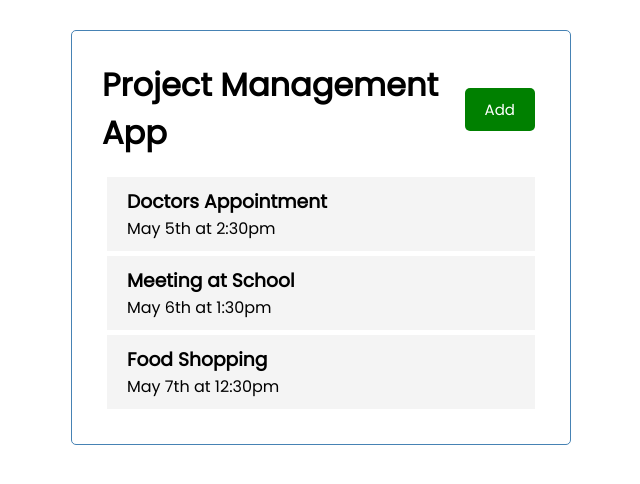
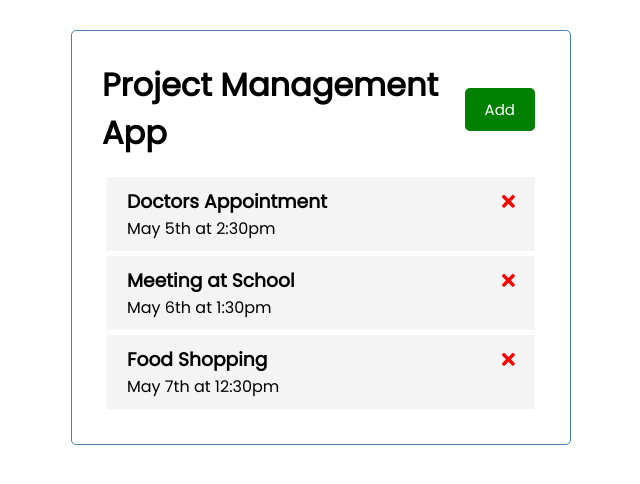
Before and after one commit to CloJr/team2-angular-project-management-app, an Angular app: page / in a window 1280 px wide. Shown: the top 484 px of the page, without its empty margins (319-959 px from the left). Built offline with nearby package versions, Linux system fonts and the light colour scheme; data requests are answered from the project's data file.

Commit message:
added styling, psuedo backend and observable tasks

```diff
--- /dev/null
+++ b/db.json
@@ -0,0 +1,22 @@
+{
+    "tasks": [
+        {
+            "id": 1,
+            "text": "Doctors Appointment",
+            "day": "May 5th at 2:30pm",
+            "reminder": true
+          },
+          {
+            "id": 2,
+            "text": "Meeting at School",
+            "day": "May 6th at 1:30pm",
+            "reminder": true
+          },
+          {
+            "id": 3,
+            "text": "Food Shopping",
+            "day": "May 7th at 12:30pm",
+            "reminder": false
+          }
+    ]
+}
--- a/src/app/components/lists-details/lists-details.component.html
+++ b/src/app/components/lists-details/lists-details.component.html
@@ -1,4 +1,4 @@
 <div class="task">
-    <h3>{{task.text}}</h3>
+    <h3>{{task.text}} <fa-icon [ngStyle]="{'color': 'red'}" [icon]="faTimes"></fa-icon></h3>
     <p>{{task.day}}</p>
 </div>
--- a/src/app/components/lists-details/lists-details.component.ts
+++ b/src/app/components/lists-details/lists-details.component.ts
@@ -1,5 +1,6 @@
 import { Component, OnInit, Input } from '@angular/core';
 import {Task} from '../../Task';
+import { faTimes } from '@fortawesome/free-solid-svg-icons';
 
 @Component({
   selector: 'app-lists-details',
@@ -7,7 +8,8 @@
   styleUrls: ['./lists-details.component.css']
 })
 export class ListsDetailsComponent implements OnInit {
-  @Input() task: Task
+  @Input() task: Task;
+  faTimes = faTimes;
 
 
   constructor() { }
--- a/src/app/components/lists/lists.component.ts
+++ b/src/app/components/lists/lists.component.ts
@@ -1,6 +1,7 @@
 import { Component, OnInit } from '@angular/core';
+import { TaskService } from '../../services/task.service';
 import {Task} from '../../Task';
-import {TASKS} from '../../mock-task';
+
 
 @Component({
   selector: 'app-lists',
@@ -8,11 +9,12 @@
   styleUrls: ['./lists.component.css']
 })
 export class ListsComponent implements OnInit {
-  tasks: Task[] = TASKS;
+  tasks: Task[] = [];
 
-  constructor() { }
+  constructor(private taskService: TaskService) { }
 
   ngOnInit(): void {
+    this.taskService.getTasks().subscribe((tasks) => this.tasks = tasks);
   }
 
 }
--- /dev/null
+++ b/src/app/services/task.service.ts
@@ -0,0 +1,18 @@
+import { Injectable } from '@angular/core';
+import {HttpClient, HttpHeaders} from '@angular/common/http';
+import {Observable} from 'rxjs';
+import {Task} from '../Task';
+
+@Injectable({
+  providedIn: 'root'
+})
+export class TaskService {
+  private apiUrl = 'http://localhost:5000/tasks'
+
+  constructor(private http:HttpClient) { }
+
+  getTasks(): Observable<Task[]>
+  {
+    return this.http.get<Task[]>(this.apiUrl)
+  }
+}
```
Also changed, not shown: package.json (+9 -2 lines), src/app/app.module.ts (+6 -1 lines), src/mock-task.ts (deleted, +0 -22 lines), 2 other files (tests, documents, lock files or other folders).
